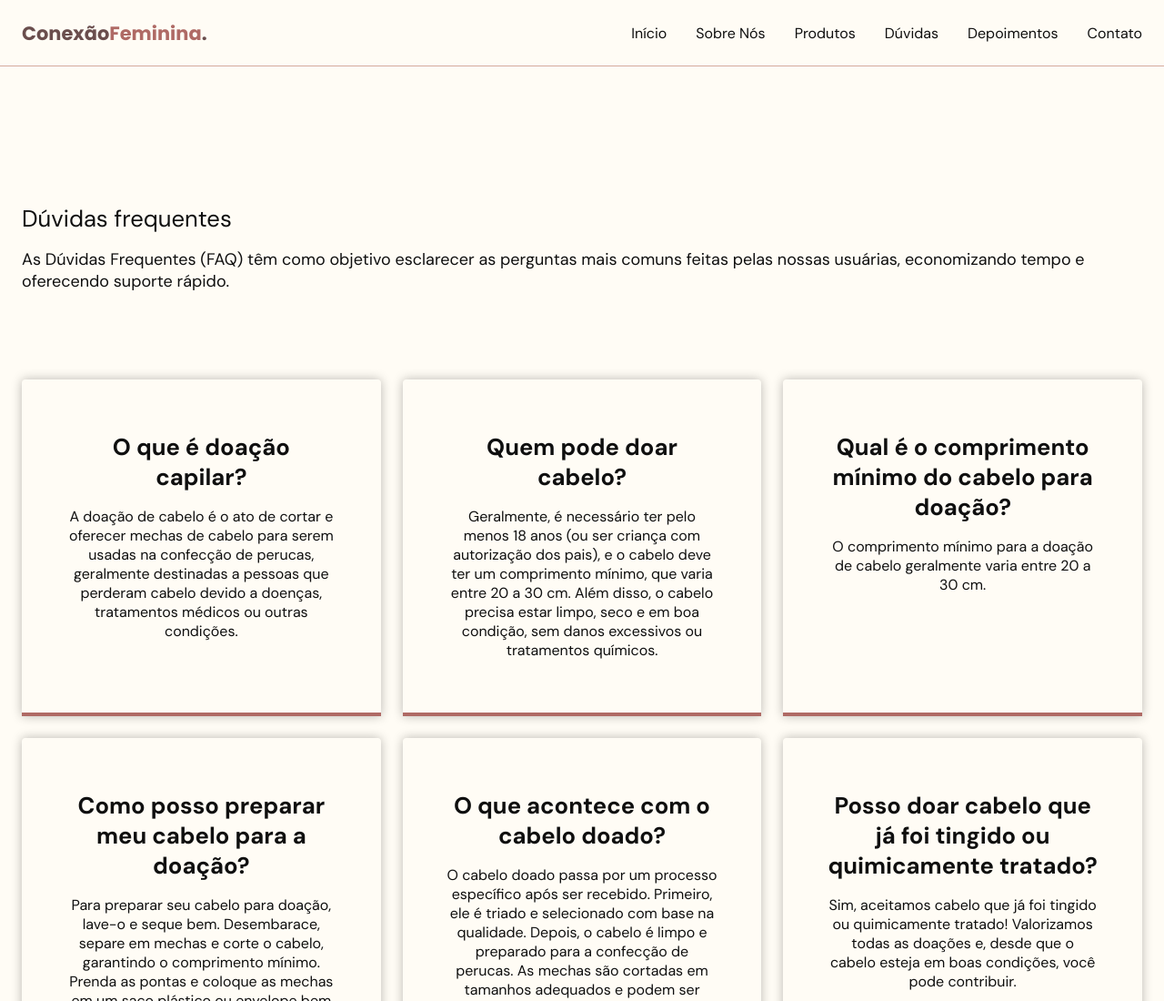
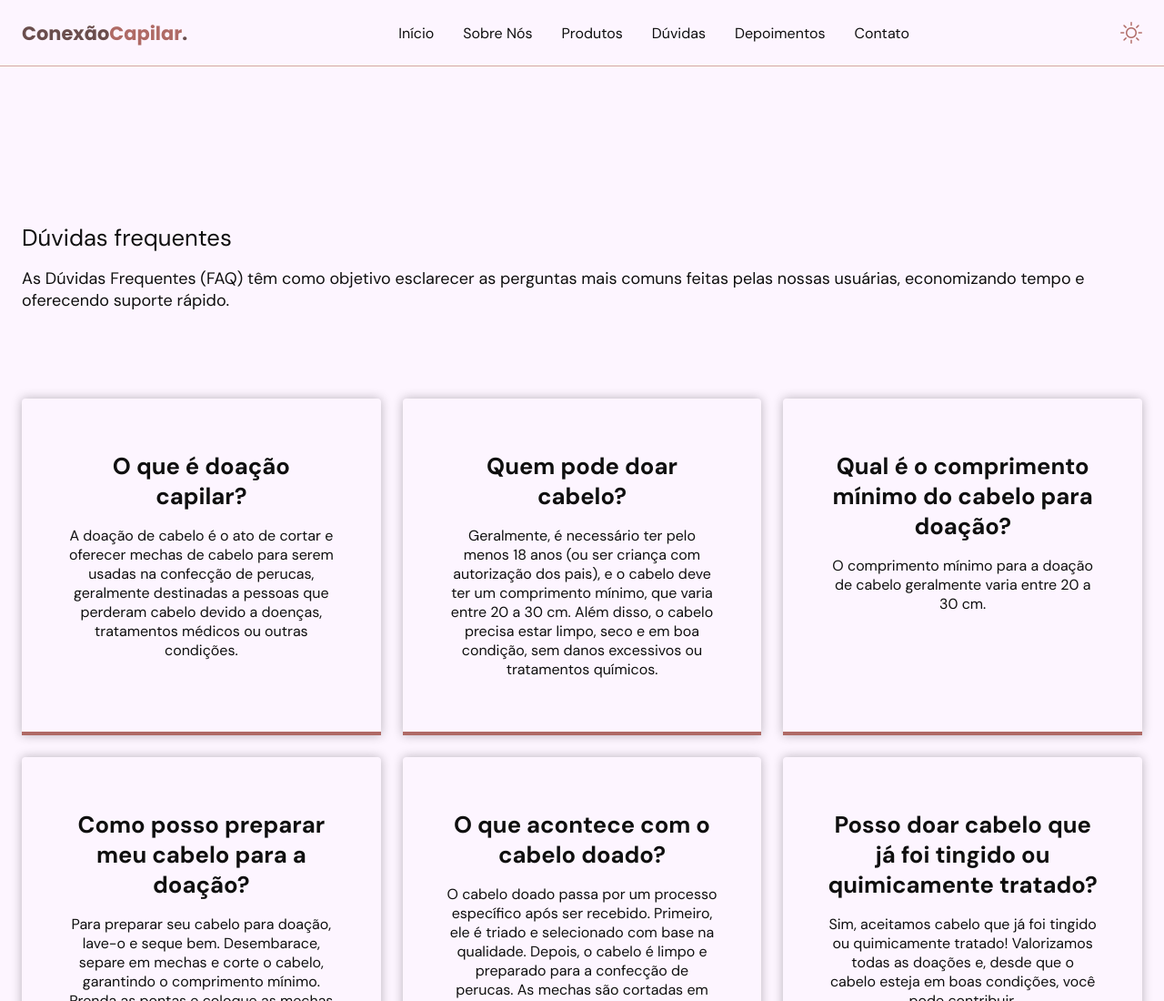
Before and after one commit to eduardabiajo/integrador2, a plain HTML site: page index.html in a window 1280 px wide. Shown: the top 1100 px of the page at 91% size. Drawn offline with nearby package versions, Linux system fonts and the light colour scheme.

Commit message:
Add files via upload

```diff
--- a/CSS/styles.css
+++ b/CSS/styles.css
@@ -1,3 +1,38 @@
+:root {
+  /* fonts */
+  --title-font-size: 1.875rem;
+  --subtitle-font-size: 1rem;
+
+  --title-font: 'Poppins', sans-serif;
+  --body-font: 'DM Sans', sans-serif;
+
+  --header-height: 4.5rem;
+}
+
+/* TEMA DARK */
+:root,
+:root[data-theme='dark'] {
+  --base-color: #AF6A65;
+  --base-color-second: #D4A99E;
+  --base-color-alt: #6A4E4D;
+  --title-color: #ff0800;
+  --text-color: #fffcf5;
+  --text-color-light: #F4F0E6;
+  --body-color: #181818;
+}
+
+:root[data-theme='light'] {
+  /* colors */
+  --hue: 159;
+  --base-color: #AF6A65;
+  --base-color-second: #D4A99E;
+  --base-color-alt: #6A4E4D;
+  --title-color: #fff;
+  --text-color: #0f0f0f;
+  --text-color-light: #F4F0E6;
+  --body-color: #fdf5ff;
+}
+
 /*====  RESET ============================ */
 * {
   margin: 0;
@@ -20,26 +55,8 @@
 }
 
 /*====  VARIABLES ============================ */
-:root {
-    --header-height: 4.5rem;
 
-    /* colors */
-    --hue: 159;
-    --base-color: #AF6A65;
-    --base-color-second: #D4A99E;
-    --base-color-alt: #6A4E4D;
-    --title-color: #6A4E4D;
-    --text-color: #0f0f0f;
-    --text-color-light: #F4F0E6;
-    --body-color: #fffcf5;
 
-    /* fonts */
-    --title-font-size: 1.875rem;
-    --subtitle-font-size: 1rem;
-
-    --title-font: 'Poppins', sans-serif;
-    --body-font: 'DM Sans', sans-serif;
-  }
 
 /*===  BASE ============================ */
 html {
@@ -68,7 +85,8 @@
   padding: 0 2rem;
   border-radius: 0.25rem;
   font: 500 1rem var(--body-font);
-    transition: background 0.3s;
+  transition: 0.3s;
+  /* verificar */
 }
 
 .button:hover {
@@ -77,26 +95,27 @@
 
 .divider-1 {
   height: 1px;
-    background: linear-gradient(
-      270deg,
+  background: linear-gradient(270deg,
       #AF6A65,
-      #6A4E4D
-    );
+      #6A4E4D);
 }
 
 .divider-2 {
   height: 1px;
-    background: linear-gradient(
-      270deg,
+  background: linear-gradient(270deg,
       #AF6A65,
-      #6A4E4D
-    );
+      #6A4E4D);
 }
 
 /*====  LOGO ============================ */
-.logo {
+:root[data-theme='dark'] .logo {
   font: 700 1.31rem var(--title-font);
-    color: var(--title-color);
+  color: var(--base-color-second);
+}
+
+:root[data-theme='light'] .logo {
+  font: 700 1.31rem var(--title-font);
+  color: var(--base-color-alt);
 }
 
 .logo span {
@@ -216,10 +235,13 @@
 }
 
 /* toggle menu */
-  .toggle {
-    color: #ff0000;
+#toggleTheme {
   font-size: 1.5rem;
+  color: var(--base-color);
   cursor: pointer;
+  transition: ease-in-out .4s;
+  float: right;
+  position: relative;
 }
 
 nav .icon-close {
@@ -239,7 +261,30 @@
   top: 1.5rem;
 }
 
+/* icone mudar cor tela */
+
+:root[data-theme='light'] .header-toggle i {
+  color: var(--base-color);
+  z-index: 99999;
+  cursor: pointer;
+}
+
+:root[data-theme='dark'] .header-toggle i {
+  color: var(--base-color-alt);
+  z-index: 99999;
+  cursor: pointer;
+}
+
 /* ====================================== */
+:root[data-theme='dark'] .card {
+  padding: 3.625rem 2rem;
+  background: #1b1b1b;
+  box-shadow: 0px 0px 12px rgba(0, 0, 0, 0.116);
+  border-bottom: 0.25rem solid var(--base-color);
+  border-radius: 0.25rem 0.25rem 0 0;
+  text-align: center;
+}
+
 .cards.grid {
   gap: 1.5rem;
 }
@@ -290,6 +335,7 @@
 .section .title {
   margin-bottom: 1rem;
   font-size: 1.6rem;
+  color: var();
 }
 
 .section .subtitle {
@@ -385,6 +431,7 @@
     font-size: 2.25rem;
   }
 }
+
 /* large devices: 1023 > */
 /* large devices: 992 > */
 @media (min-width: 992px) {
@@ -393,4 +440,5 @@
     --subtitle-font-size: 1.125rem;
   }
 }
+
 /* medium devices: 767 > */
--- a/index.html
+++ b/index.html
@@ -1,24 +1,28 @@
 <!DOCTYPE html>
-<html lang="pt-BR">
+<html lang="pt-br" data-theme="light">
+>
+
 <head>
   <!-- PAGE INFO -->
   <meta charset="UTF-8" />
   <meta name="viewport" content="width=device-width, initial-scale=1.0">
+
   <title>Dúvidas Frequentes</title>
   <!-- Icones -->
   <link rel="stylesheet" href="https://cdn.jsdelivr.net/npm/bootstrap-icons@1.11.3/font/bootstrap-icons.min.css">
   <!-- Swiper -->
   <link rel="stylesheet" href="https://unpkg.com/swiper/swiper-bundle.min.css">
   <!-- STYLES -->
-    <link rel="stylesheet" href="css/styles.css">
+  <link rel="stylesheet" href="CSS/styles.css">
   <!-- Fonts -->
   <link rel="preconnect" href="https://fonts.gstatic.com">
   <link href="https://fonts.googleapis.com/css2?family=DM+Sans:wght@400;500;700&family=Poppins:wght@400;500;700&display=swap" rel="stylesheet">
 </head>
+
 <body>
   <header id="header">
     <nav class="container">
-        <a class="logo" href="#">Conexão<span>Feminina</span>.</a>
+      <a class="logo" href="#">Conexão<span>Capilar</span>.</a>
       <!-- menu -->
       <div class="menu">
         <ul class="grid">
@@ -37,6 +41,9 @@
       <div class="toggle icon-close">
         <i class="bi bi-x-lg"></i>
       </div>
+      <div class="header-toggle">
+        <i id="toggleTheme" class="bi bi-sun"> </i>
+      </div>
     </nav>
   </header>
   <main>
@@ -46,7 +53,8 @@
         <header>
           <h1 class="title">Dúvidas frequentes</h1>
           <p class="subtitle">
-                    As Dúvidas Frequentes (FAQ) têm como objetivo esclarecer as perguntas mais comuns feitas pelas nossas usuárias,
+            As Dúvidas Frequentes (FAQ) têm como objetivo esclarecer as perguntas mais comuns feitas pelas nossas
+            usuárias,
             economizando tempo e oferecendo suporte rápido.
           </p>
         </header>
@@ -54,13 +62,17 @@
           <div class="card">
             <h3 class="title"><b>O que é doação capilar?</b></h3>
             <p>
-                    A doação de cabelo é o ato de cortar e oferecer mechas de cabelo para serem usadas na confecção de perucas, geralmente destinadas a pessoas que perderam cabelo devido a doenças, tratamentos médicos ou outras condições.
+              A doação de cabelo é o ato de cortar e oferecer mechas de cabelo para serem usadas na confecção de
+              perucas, geralmente destinadas a pessoas que perderam cabelo devido a doenças, tratamentos médicos ou
+              outras condições.
             </p>
           </div>
           <div class="card">
             <h3 class="title"><b>Quem pode doar cabelo?</b></h3>
             <p>
-                    Geralmente, é necessário ter pelo menos 18 anos (ou ser criança com autorização dos pais), e o cabelo deve ter um comprimento mínimo, que varia entre 20 a 30 cm. Além disso, o cabelo precisa estar limpo, seco e em boa condição, sem danos excessivos ou tratamentos químicos.
+              Geralmente, é necessário ter pelo menos 18 anos (ou ser criança com autorização dos pais), e o cabelo deve
+              ter um comprimento mínimo, que varia entre 20 a 30 cm. Além disso, o cabelo precisa estar limpo, seco e em
+              boa condição, sem danos excessivos ou tratamentos químicos.
             </p>
           </div>
           <div class="card">
@@ -72,19 +84,25 @@
           <div class="card">
             <h3 class="title"><b>Como posso preparar meu cabelo para a doação?</b></h3>
             <p>
-                    Para preparar seu cabelo para doação, lave-o e seque bem. Desembarace, separe em mechas e corte o cabelo, garantindo o comprimento mínimo. Prenda as pontas e coloque as mechas em um saco plástico ou envelope bem fechado.
+              Para preparar seu cabelo para doação, lave-o e seque bem. Desembarace, separe em mechas e corte o cabelo,
+              garantindo o comprimento mínimo. Prenda as pontas e coloque as mechas em um saco plástico ou envelope bem
+              fechado.
             </p>
           </div>
           <div class="card">
             <h3 class="title"><b>O que acontece com o cabelo doado?</b></h3>
             <p>
-                    O cabelo doado passa por um processo específico após ser recebido. Primeiro, ele é triado e selecionado com base na qualidade. Depois, o cabelo é limpo e preparado para a confecção de perucas. As mechas são cortadas em tamanhos adequados e podem ser unidas a outras para criar perucas personalizadas, que são utilizadas por pessoas que perderam cabelo devido a doenças, tratamentos médicos ou outras condições.
+              O cabelo doado passa por um processo específico após ser recebido. Primeiro, ele é triado e selecionado
+              com base na qualidade. Depois, o cabelo é limpo e preparado para a confecção de perucas. As mechas são
+              cortadas em tamanhos adequados e podem ser unidas a outras para criar perucas personalizadas, que são
+              utilizadas por pessoas que perderam cabelo devido a doenças, tratamentos médicos ou outras condições.
             </p>
           </div>
           <div class="card">
             <h3 class="title"><b>Posso doar cabelo que já foi tingido ou quimicamente tratado?</b></h3>
             <p>
-                    Sim, aceitamos cabelo que já foi tingido ou quimicamente tratado! Valorizamos todas as doações e, desde que o cabelo esteja em boas condições, você pode contribuir.
+              Sim, aceitamos cabelo que já foi tingido ou quimicamente tratado! Valorizamos todas as doações e, desde
+              que o cabelo esteja em boas condições, você pode contribuir.
             </p>
           </div>
           <div class="card">
@@ -92,39 +110,47 @@
             <p>
               Para enviar seu cabelo doado, você pode escolher entre duas opções:
               <br>
-                    <b>Envio pelos Correios:</b> Prepare o cabelo lavando, secando e cortando conforme nossas diretrizes. Coloque-o em um saco plástico ou envelope, mantendo as mechas unidas com elásticos. Use o endereço disponível em nosso site para enviar, e considere uma entrega registrada para segurança.
+              <b>Envio pelos Correios:</b> Prepare o cabelo lavando, secando e cortando conforme nossas diretrizes.
+              Coloque-o em um saco plástico ou envelope, mantendo as mechas unidas com elásticos. Use o endereço
+              disponível em nosso site para enviar, e considere uma entrega registrada para segurança.
               <br>
-                    <b>Entrega na Loja:</b> Você também pode trazer o cabelo pessoalmente à nossa loja, onde nossa equipe ficará feliz em recebê-lo.
+              <b>Entrega na Loja:</b> Você também pode trazer o cabelo pessoalmente à nossa loja, onde nossa equipe
+              ficará feliz em recebê-lo.
             </p>
           </div>
           <div class="card">
             <h3 class="title"><b>Como posso solicitar uma peruca?</b></h3>
             <p>
-                    A terapia capilar é um conjunto de tratamentos que visa melhorar a saúde do cabelo e do couro cabeludo. Ela pode abordar problemas como queda de cabelo, caspa, oleosidade excessiva e ressecamento.
+              A terapia capilar é um conjunto de tratamentos que visa melhorar a saúde do cabelo e do couro cabeludo.
+              Ela pode abordar problemas como queda de cabelo, caspa, oleosidade excessiva e ressecamento.
             </p>
           </div>
           <div class="card">
             <h3 class="title"><b>Quais são os critérios para receber uma peruca?</b></h3>
             <p>
-                    A terapia capilar é um conjunto de tratamentos que visa melhorar a saúde do cabelo e do couro cabeludo. Ela pode abordar problemas como queda de cabelo, caspa, oleosidade excessiva e ressecamento.
+              A terapia capilar é um conjunto de tratamentos que visa melhorar a saúde do cabelo e do couro cabeludo.
+              Ela pode abordar problemas como queda de cabelo, caspa, oleosidade excessiva e ressecamento.
             </p>
           </div>
           <div class="card">
             <h3 class="title"><b>Vocês oferecem perucas para crianças?</b></h3>
             <p>
-                    A terapia capilar é um conjunto de tratamentos que visa melhorar a saúde do cabelo e do couro cabeludo. Ela pode abordar problemas como queda de cabelo, caspa, oleosidade excessiva e ressecamento.
+              A terapia capilar é um conjunto de tratamentos que visa melhorar a saúde do cabelo e do couro cabeludo.
+              Ela pode abordar problemas como queda de cabelo, caspa, oleosidade excessiva e ressecamento.
             </p>
           </div>
           <div class="card">
             <h3 class="title"><b>As perucas são feitas com cabelo doado?</b></h3>
             <p>
-                    A terapia capilar é um conjunto de tratamentos que visa melhorar a saúde do cabelo e do couro cabeludo. Ela pode abordar problemas como queda de cabelo, caspa, oleosidade excessiva e ressecamento.
+              A terapia capilar é um conjunto de tratamentos que visa melhorar a saúde do cabelo e do couro cabeludo.
+              Ela pode abordar problemas como queda de cabelo, caspa, oleosidade excessiva e ressecamento.
             </p>
           </div>
           <div class="card">
             <h3 class="title"><b>Como devo cuidar da minha peruca?</b></h3>
             <p>
-                    A terapia capilar é um conjunto de tratamentos que visa melhorar a saúde do cabelo e do couro cabeludo. Ela pode abordar problemas como queda de cabelo, caspa, oleosidade excessiva e ressecamento.
+              A terapia capilar é um conjunto de tratamentos que visa melhorar a saúde do cabelo e do couro cabeludo.
+              Ela pode abordar problemas como queda de cabelo, caspa, oleosidade excessiva e ressecamento.
             </p>
           </div>
         </div>
@@ -133,5 +159,8 @@
 
   </main>
 </body>
+<script src="https://unpkg.com/scrollreveal"></script>
 <script src="js/main.js"></script>
+
+
 </html>
```
Also changed, not shown: js/main.js (+13 -0 lines). Lines whose indentation alone changed are shown as unchanged.
